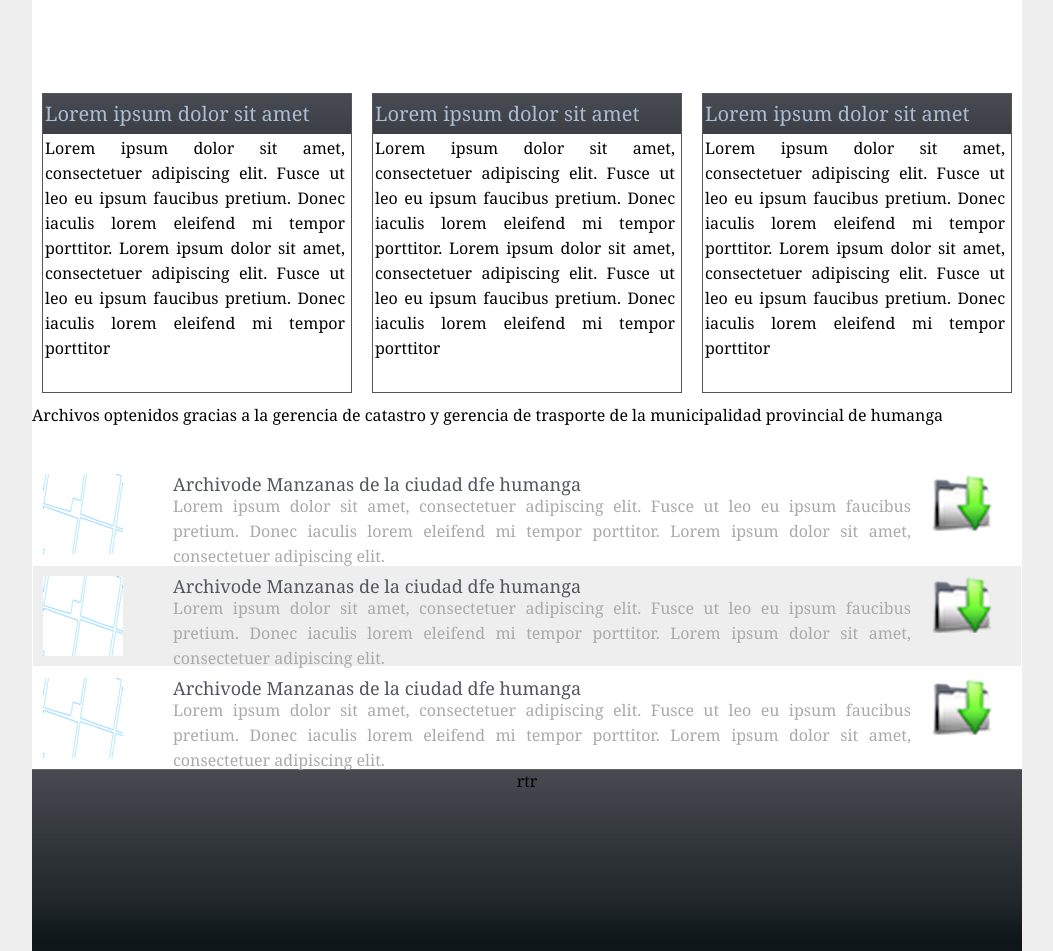
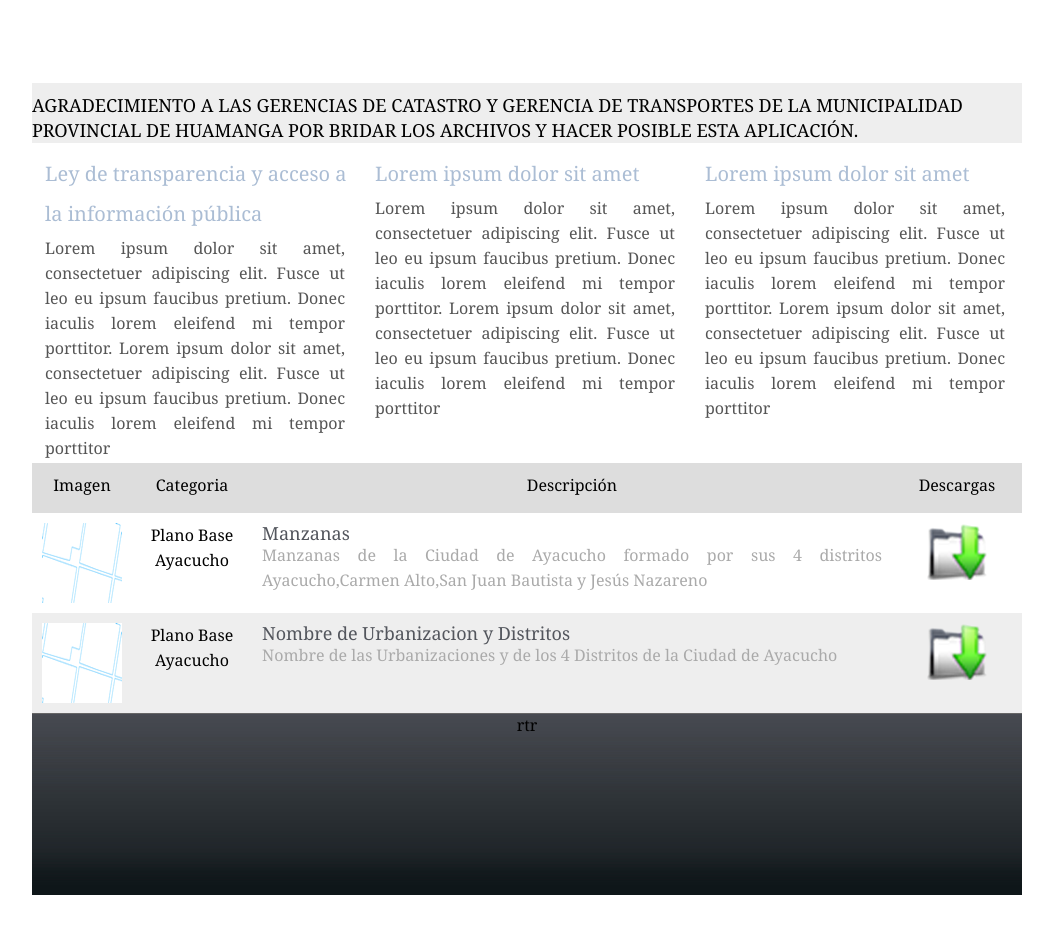
Before and after one commit to Rub21/openhuamanga, a plain HTML site: page index.htm in a window 1280 px wide. Shown: the part 460-1411 px from the top of the page, without its empty margins (113-1166 px from the left). After the commit the page ends 1355 px from the top, so only its background shows below. Drawn offline with Linux system fonts and the light colour scheme.

Commit message:
algunos cambios que acrodamos

```diff
--- a/css/estilorub.css
+++ b/css/estilorub.css
@@ -3,20 +3,23 @@ body
 	margin:0px;
 	padding:0px;
 	font:normal 16px/25px Georgia,serif;
-	/*background-image:url(../imagen/wrap_bg.gif);*/
+	background:url(../imagen/noise.png);
 	color:#000;
-	background:#eeeeee;
+	/*background:#eeeeee;*/
 }
 
 /*****************************/
-.cabecera{		margin :-2px 0;
+.cabecera
+{
+	margin :-2px 0;
 	padding:0;
 	background:url(../imagen/top_bg2.jpg) repeat-x scroll left top;
 	text-align:center;
 }
 
 
-.subcabecera{
+.subcabecera
+{
 	height:60px;
 	width:990px;
 	margin:0 auto;
@@ -24,7 +27,9 @@ body
 }
 
 
-.cabeceratexto1{width:690px;font-family:"Lucida Bright","Times New Roman",Times,serif;
+.cabeceratexto1
+{
+	width:690px;font-family:"Lucida Bright","Times New Roman",Times,serif;
 	text-align:left;
 	float:left;
 	font-style:italic;
@@ -33,14 +38,18 @@ body
 	height:20px;
 }
 
-.cabeceratexto2{height:20px;
+.cabeceratexto2
+{
+	height:20px;
 	font-size:11px;
 	letter-spacing:.03em;
 	color:#abbdd4;
 	padding:0;
 }
 
-.cabeceratexto3{height:40px;
+.cabeceratexto3
+{
+	height:40px;
 	font-size:20px;
 	letter-spacing:.03em;
 	color:#abbdd4;
@@ -60,6 +69,64 @@ body
 	clear:both;
 
 	}
+.tablaheader
+{
+	margin:0 auto;
+	padding:0px;
+	width:990px;
+	height:50px;
+	background:#ddd;
+
+}
+.showimagen
+{
+	width:80px;
+	height:30px;
+	float:left;
+	margin:10px;
+	text-align:center;
+}
+.showcategoria
+{
+	width:100px;
+	height:30px;
+	float:left;
+	margin: 10px;
+	text-align:center;
+}
+
+.showtexto
+{
+	width:620px;
+	height:30px;
+	float:left;
+	margin: 10px;
+	text-align:center;
+
+}
+
+/*.showtipo
+{
+	width:50px;
+	height:30px;
+	float:left;
+	margin: 10px;
+	text-align:center;
+
+}*/
+
+.showdescarga
+{
+	width:110px;
+	height:30px;
+	float:left;
+	margin: 10px;
+	text-align:center;
+
+}
+
+
+
 
 .conteninfor
 {
@@ -73,22 +140,20 @@ body
 }
 
 .cont  /***coontenido de bloques*/
-{	margin:10px;
+{
+	margin:10px;
 	width:308px;
 	height:298px;
 	float:left;
-	border:solid 1px #53565d;
+	border:solid 1px #fff;
 	background:#fff;
-
-
-
 }
 
 .contenheader2
 {
-					 background:url(../imagen/header2.jpg) repeat-x scroll left top;
+	/*background:url(../imagen/header2.jpg) repeat-x scroll left top;*/
 	width:306px;
-					 height:40px;
+	height:auto;
 	color:#abbdd4;
 	font-size:20px;
 	line-height:40px;
@@ -100,57 +165,72 @@ body
 	height:256px;
 	padding:2px;
 	text-align:justify;
+	color:#555;
 }
 
 
 .coment
-{	margin:0 auto;
+{
+	margin:0 auto;
+	padding-top:10px;
+	width:990px;
+	height:auto;
+	background:#eee;
+	font-size:18px;
+}
+.contenfile1
+{
+	margin:0 auto;
 	padding:0px;
 	width:990px;
-	height:60px;
-	background:#fff;
-}
-.contenfile1
-{	margin:0 auto;
-	padding:0px;
-	width:988px;
 	height:100px;
 	background:#fff;
-	/*margin:5px 0px 5px 0px;*/
-	border:solid 1px #fff;
-
 }
 
 .contenfile2
-{	margin:0 auto;
+{	/*margin:0 auto;
 	padding:0px;
 	width:988px;
 	height:100px;
 	background:#eee;
-	/*margin:5px 0px 5px 0px;*/
-	border:solid 1px #fff;
+	margin:5px 0px 5px 0px;
+	border:solid 1px #fff;*/
+	margin:0 auto;
+	padding:0px;
+	width:990px;
+	height:100px;
+	background:#eee;
 
 }
 
 .imgcontenfile
-			{	 width:80px;
+{
+	width:80px;
 	height:80px;
 	float:left;
 	margin:10px;
+	text-align:center;
+}
+.categoria
+{	width:100px;
+	height:80px;
+	float:left;
+	margin: 10px;
+	text-align:center;
 
 }
-			.text
+.texto
 {
-				 width:738px;
-				 height:80px;
+	width:620px;
+	height:60px;
 	float:left;
-				 margin: 10px 10px 10px 40px;
+	margin: 10px;
 	text-align:justify;
 	color:#aaa;
 }
 .texttitulo
 {
-				 width:738px;
+	width:620px;
 	height:20px;
 	float:left;
 	font-size:18px;
@@ -159,14 +239,13 @@ body
 	text-align:left;
 }
 
-			.iconodescraga
+.descarga
 {
-				 width:80px;
+	width:110px;
 	height:80px;
 	float:left;
-				 margin:10px;
-				/*background:url(../imagen/descargar.png);
-				background-repeat:no-repeat;*/
+	margin: 10px;
+	text-align:center;
 }
 
 .footer
--- a/index.htm
+++ b/index.htm
@@ -16,7 +16,7 @@
 Municipalidad Provincial de Humanga
 </div>
 <div class="cabeceratexto2">
-<script type="text/javascript">
+<!--<script type="text/javascript">
 			<!--
     var mydate = new Date();
     var year = mydate.getYear();
@@ -30,8 +30,8 @@ Municipalidad Provincial de Humanga
     var dayarray = new Array("Domingo", "Lunes", "Martes", "Miercoles", "Jueves", "Viernes", "Sabado");
     var montharray = new Array("Enero", "Febrero", "Marzo", "Abril", "Mayo", "Junio", "Julio", "Agosto", "Septiembre", "Octubre", "Noviembre", "Diciembre");
     document.write("" + dayarray[day] + ", " + daym + " de " + montharray[month] + " del " + year + "");
-			//-->
-</script>
+
+</script>-->
 </div>
 <div class="cabeceratexto3"> RUTAS VIALES DE TRANSPORTE</div>
 </div>
@@ -44,27 +44,10 @@ Municipalidad Provincial de Humanga
 
 <div class="mapconten">
 
-
-///fullScream no funciona
-<div id='map-div'></div>
+<div id='intro-map'></div>
 <script>
     var mm = com.modestmaps;
-    wax.tilejson('http://tiles.mapbox.com/ruben/api/Tileset/Ayacucho-osm-bright_be64eb',
-  function(tilejson) {
-      var m = new mm.Map('map-div', new wax.mm.connector(tilejson));
-
-      wax.mm.fullscreen(m, tilejson).appendTo(m.parent);
-      m.setCenterZoom(new mm.Location(39, -98), 2);
-  });
-</script>
-
-
-
-<!--<div id='intro-map'></div>
-<script>
-    var mm = com.modestmaps;
-    var url = 'http://tiles.mapbox.com/ruben/api/Tileset/Ayacucho-osm-bright_be64eb';
-
+    var url = 'http://tiles.mapbox.com/ruben/api/Tileset/map-b90kh9hs';
     wax.tilejson(url, function(tilejson) {
         var m = new mm.Map('intro-map', new wax.mm.connector(tilejson),new mm.Point(990, 480));
         m.setCenterZoom(new mm.Location(tilejson.center[1],
@@ -74,15 +57,19 @@ Municipalidad Provincial de Humanga
             wax.mm.interaction(m);
     });
 </script>
--->
 
 
+
+</div>
+<div class="coment">
+AGRADECIMIENTO A LAS GERENCIAS DE CATASTRO Y GERENCIA DE TRANSPORTES DE LA MUNICIPALIDAD PROVINCIAL DE HUAMANGA POR BRIDAR LOS ARCHIVOS Y HACER POSIBLE ESTA APLICACIÓN.
+<!--Agradecimiento a las gerencias de catastro y gerencia de transportes de la municipalidad provincial de huamanga por bridar los archivos y hacer posible esta aplicación.-->
 </div>
 
 <div class="conteninfor">
         <div class="cont">
                 <div class="contenheader2">
-                Lorem ipsum dolor sit amet
+                Ley de transparencia y acceso a la información pública
                 </div>
 
                 <div class="contenbody2">
@@ -118,47 +105,40 @@ Municipalidad Provincial de Humanga
         </div>
 
 </div>
-<div class="coment">Archivos optenidos gracias a la gerencia de catastro y gerencia de trasporte de la municipalidad provincial de humanga</div>
+
+
+<div class="tablaheader">
+
+<div class="showimagen">Imagen</div>
+<div class="showcategoria">Categoria</div>
+<div class="showtexto">Descripción</div>
+<div class="showdescarga">Descargas</div>
+
+</div>
+
+
 <div class="contenfile1">
-<div class="imgcontenfile">
-    <img src="imagenfile/1_Manzanas.png" />
+<div class="imgcontenfile"><img src="imagenfile/1_Manzanas.png" /></div>
+<div class="categoria">Plano Base Ayacucho</div>
+<div class="texto">
+<div class="texttitulo">Manzanas</div>
+Manzanas de la Ciudad de Ayacucho formado por sus 4 distritos Ayacucho,Carmen Alto,San Juan Bautista y Jesús Nazareno
 </div>
-<div class="text">
-<div class="texttitulo"> Archivode Manzanas de la ciudad dfe humanga</div>
-
-Lorem ipsum dolor sit amet, consectetuer adipiscing elit. Fusce ut leo eu ipsum faucibus pretium. Donec iaculis lorem eleifend mi tempor porttitor. Lorem ipsum dolor sit amet, consectetuer adipiscing elit.
-</div>
-<div class=iconodescraga>
+<div class=descarga>
 <a href=#><img src="imagen/descargar.png" /></a>
 </div>
 </div>
 <div class="contenfile2">
-<div class="imgcontenfile">
-    <img src="imagenfile/1_Manzanas.png" />
+<div class="imgcontenfile"><img src="imagenfile/1_Manzanas.png" /></div>
+<div class="categoria">Plano Base Ayacucho</div>
+<div class="texto">
+<div class="texttitulo">Nombre de Urbanizacion y Distritos</div>
+Nombre de las Urbanizaciones y de los 4 Distritos de la Ciudad de Ayacucho
 </div>
-<div class="text">
-<div class="texttitulo"> Archivode Manzanas de la ciudad dfe humanga</div>
-
-Lorem ipsum dolor sit amet, consectetuer adipiscing elit. Fusce ut leo eu ipsum faucibus pretium. Donec iaculis lorem eleifend mi tempor porttitor. Lorem ipsum dolor sit amet, consectetuer adipiscing elit.
-</div>
-<div class=iconodescraga>
+<div class=descarga>
 <a href=#><img src="imagen/descargar.png" /></a>
 </div>
 </div>
-<div class="contenfile1">
-<div class="imgcontenfile">
-    <img src="imagenfile/1_Manzanas.png" />
-</div>
-<div class="text">
-<div class="texttitulo"> Archivode Manzanas de la ciudad dfe humanga</div>
-
-Lorem ipsum dolor sit amet, consectetuer adipiscing elit. Fusce ut leo eu ipsum faucibus pretium. Donec iaculis lorem eleifend mi tempor porttitor. Lorem ipsum dolor sit amet, consectetuer adipiscing elit.
-</div>
-<div class=iconodescraga>
-<a href=#><img src="imagen/descargar.png" /></a>
-</div>
-</div>
-
 <div class="footer">rtr
 </div>
 
```
Lines whose indentation alone changed are shown as unchanged.
